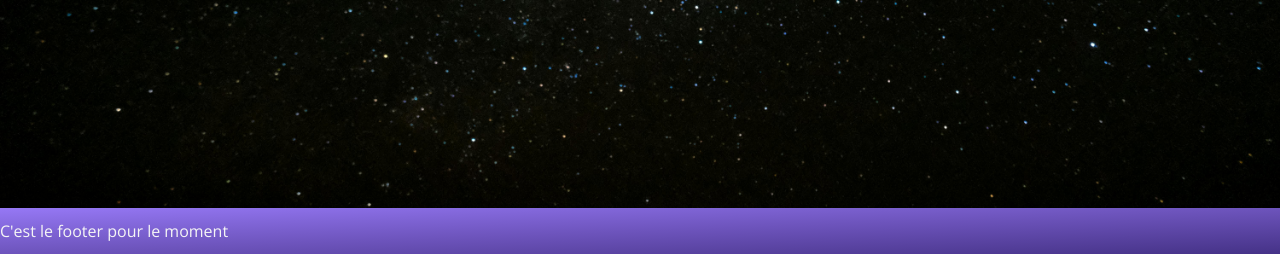
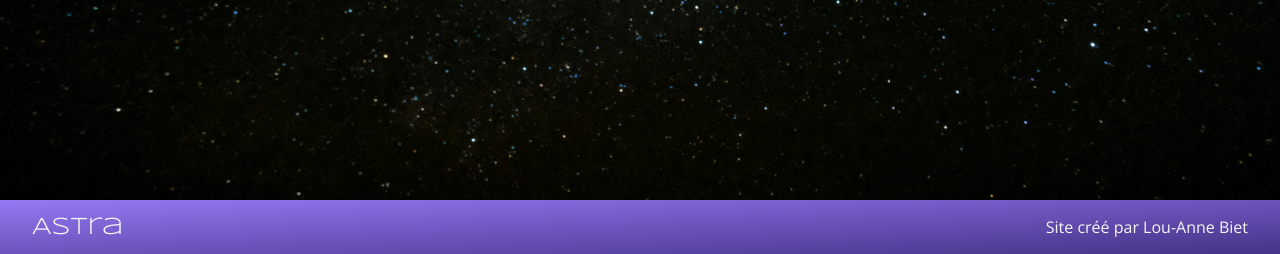
Before and after one commit to ISaejinI/Astra, a PHP site: page /register/ in a window 1280 px wide. Shown: the part 546-800 px from the top of the page. Run offline with PHP 8.4, Linux system fonts and the light colour scheme; a stand-in replaces the project's code that opens the database connection.

Commit message:
Footer fini

```diff
--- a/CSS/main.css
+++ b/CSS/main.css
@@ -102,8 +102,14 @@ footer {
   bottom: 0;
   right: 0;
   left: 0;
-  padding-bottom: 0.75em;
-  padding-top: 0.75em;
+  padding: 0em 2em;
+  display: flex;
+  justify-content: space-between;
+  align-items: center;
+}
+footer .logo {
+  margin: 0;
+  font-size: 1.5em;
 }
 
 /* -- SECTION PLANET --*/
--- a/CSS/main.scss
+++ b/CSS/main.scss
@@ -32,8 +32,15 @@ footer {
     bottom: 0;
     right: 0;
     left: 0;
-    padding-bottom: 0.75em;
-    padding-top: 0.75em;
+    padding: 0em 2em;
+    display: flex;
+    justify-content: space-between;
+    align-items: center;
+
+    .logo {
+        margin: 0;
+        font-size: 1.5em;
+    }
 }
 
 
--- a/template/footer.html
+++ b/template/footer.html
@@ -1,6 +1,7 @@
     </main>
     <footer>
-        C'est le footer pour le moment
+        <p class="logo">Astra</p>
+        <p>Site créé par Lou-Anne Biet</p>
     </footer>
 </body>
 
```
Also changed, not shown: 1 other file.
